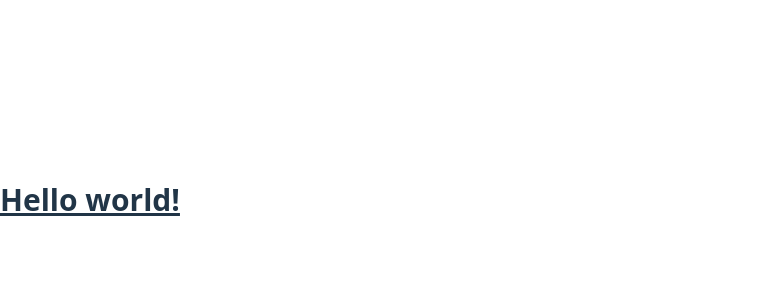
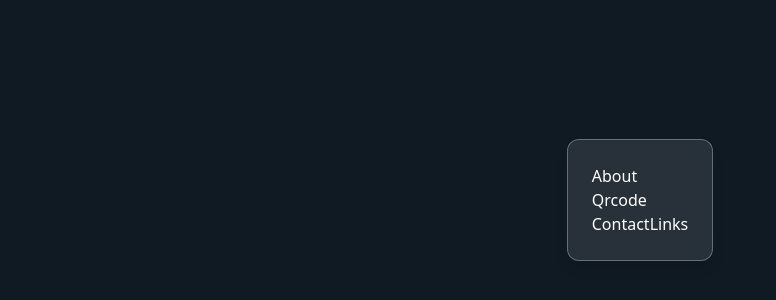
Before and after one commit to kingmadeit/business-card, a React (Vite) app: page / in a window 1280 px wide. Shown: the part 200-500 px from the top of the page, without its empty margins (0-776 px from the left). Built offline with nearby package versions, Linux system fonts and the light colour scheme.

Commit message:
initial layout setup

```diff
--- a/src/App.tsx
+++ b/src/App.tsx
@@ -1,10 +1,14 @@
-import React from 'react'
+import {GlassCard, About, Qrcode, ContactLinks} from "./components"
 
 const App = () => {
   return (
-     <h1 className="text-3xl font-bold underline">
-      Hello world!
-    </h1>
+     <main className='grid place-content-center  w-full min-h-screen overflow-y-auto bg-[#101a23]'>
+      <GlassCard>
+        <About />
+        <Qrcode />
+        <ContactLinks />
+      </GlassCard>
+     </main>
   )
 }
 
--- /dev/null
+++ b/src/components/About.tsx
@@ -0,0 +1,9 @@
+import React from 'react'
+
+const About = () => {
+  return (
+    <div>About</div>
+  )
+}
+
+export default About
--- /dev/null
+++ b/src/components/ContactLinks.tsx
@@ -0,0 +1,9 @@
+import React from 'react'
+
+const ContactLinks = () => {
+  return (
+    <div>ContactLinks</div>
+  )
+}
+
+export default ContactLinks
--- /dev/null
+++ b/src/components/GlassCard.tsx
@@ -0,0 +1,11 @@
+import React from "react";
+
+const GlassCard = ({ children }: { children: React.ReactNode }) => {
+  return (
+    <div className="backdrop-blur-md bg-white/10 border border-white/30 rounded-xl shadow-lg p-6">
+      {children}
+    </div>
+  );
+};
+
+export default GlassCard;
--- /dev/null
+++ b/src/components/Qrcode.tsx
@@ -0,0 +1,9 @@
+import React from 'react'
+
+const Qrcode = () => {
+  return (
+    <div>Qrcode</div>
+  )
+}
+
+export default Qrcode
--- /dev/null
+++ b/src/components/index.tsx
@@ -0,0 +1,8 @@
+import GlassCard from "./GlassCard";
+import ContactLinks from "./ContactLinks";
+import About from "./About";
+import Qrcode from "./Qrcode";
+
+export {
+    GlassCard, About, Qrcode, ContactLinks
+}
--- a/src/index.css
+++ b/src/index.css
@@ -1,10 +1,6 @@
 @import "tailwindcss";
 
 :root {
-  color-scheme: light dark;
-  color: rgba(255, 255, 255, 0.87);
-  background-color: #242424;
-
   font-synthesis: none;
   text-rendering: optimizeLegibility;
   -webkit-font-smoothing: antialiased;
@@ -17,11 +13,10 @@ body {
   place-items: center;
   min-width: 320px;
   min-height: 100vh;
+  color: white;
 }
 
-@media (prefers-color-scheme: light) {
-  :root {
-    color: #213547;
-    background-color: #ffffff;
-  }
+#root, html, body {
+  width: 100svw;
+  height: 100svh;
 }
```
